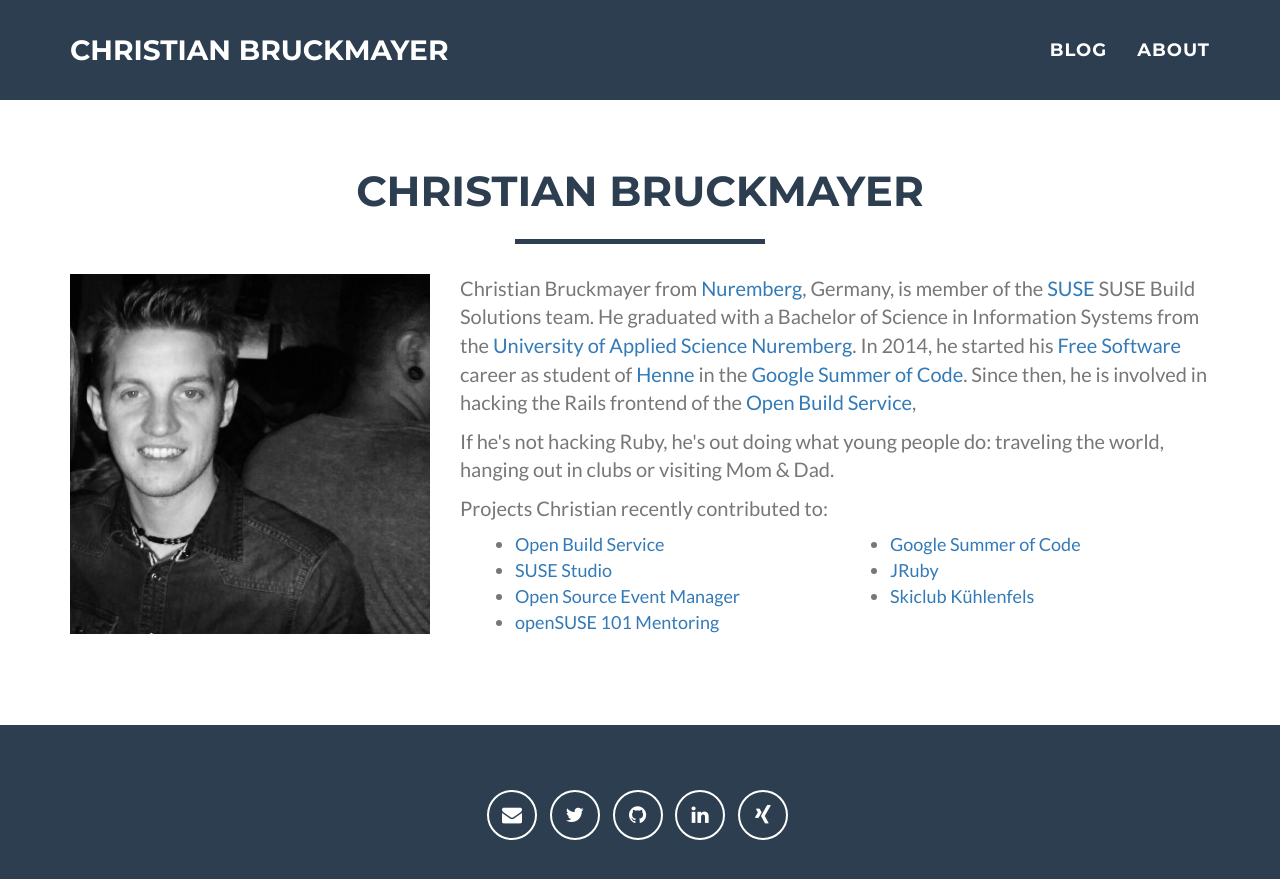
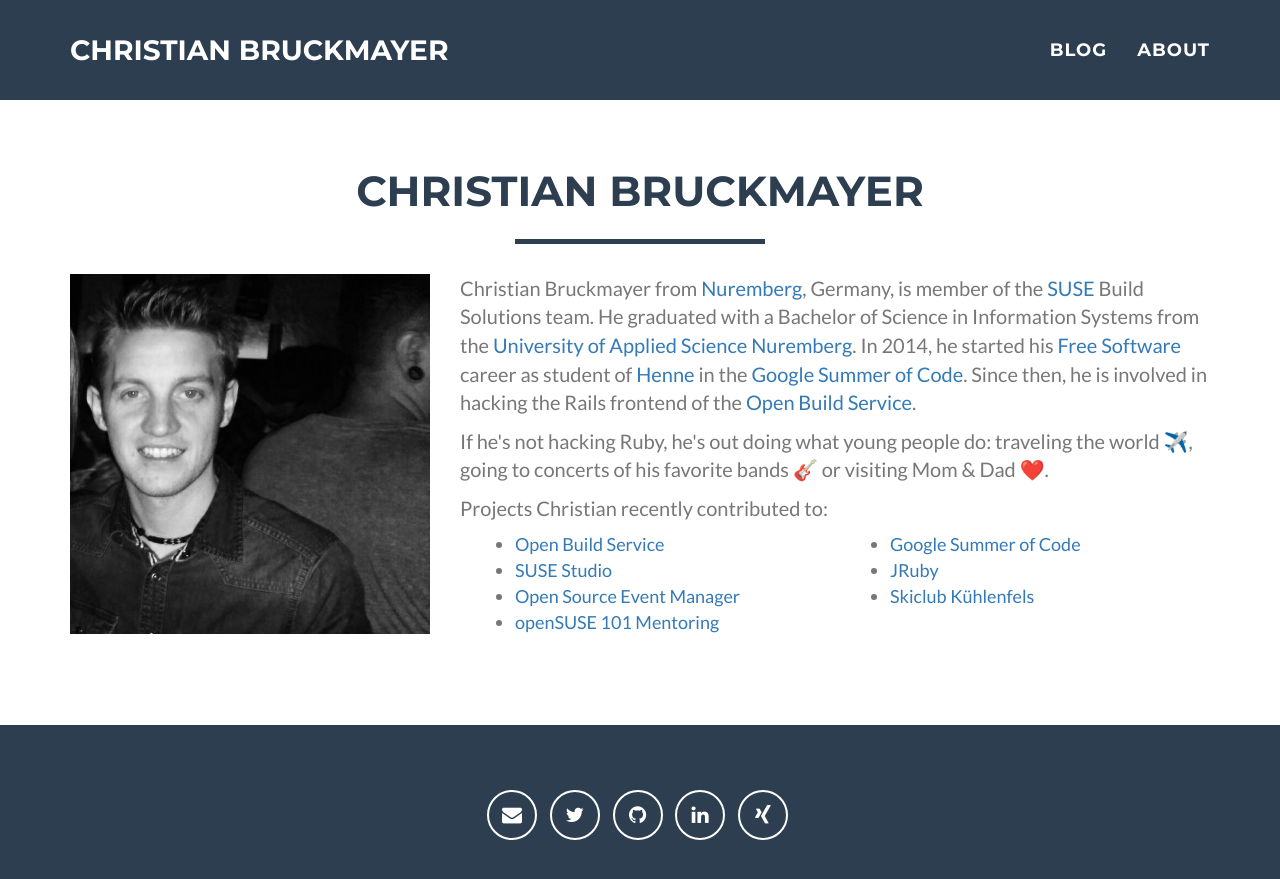
Before and after one commit to ChrisBr/bruckmayer.net, a Jekyll site: the page built from index.html, in a window 1280 px wide and 900 px high, scrolled down 650 px. Shown: the top 879 px of the window. Built offline with Jekyll 4.4.1, drawn with Linux system fonts in a browser that asks for light colours; nearby versions of some CDN libraries; emoji names are drawn with the system emoji font.

Commit message:
Update about

```diff
--- a/_includes/about.html
+++ b/_includes/about.html
@@ -16,7 +16,7 @@
           <a href="http://en.wikipedia.org/wiki/Nuremberg">Nuremberg</a>,
           Germany, is member of the
           <a href="http://suse.com/">SUSE</a>
-          SUSE Build Solutions team.
+          Build Solutions team.
           He graduated with a Bachelor of Science in Information Systems from the
           <a href="http://www.th-nuernberg.eu/">University of Applied Science Nuremberg</a>.
           In 2014, he started his
@@ -26,10 +26,10 @@
           in the
           <a href="https://summerofcode.withgoogle.com/">Google Summer of Code</a>.
           Since then, he is involved in hacking the Rails frontend of the
-          <a href="http://openbuildservice.org/">Open Build Service</a>,
+          <a href="http://openbuildservice.org/">Open Build Service</a>.
         </p>
         <p>
-          If he's not hacking Ruby, he's out doing what young people do: traveling the world, hanging out in clubs or visiting Mom & Dad.
+          If he's not hacking Ruby, he's out doing what young people do: traveling the world :airplane:, going to concerts of his favorite bands :guitar: or visiting Mom & Dad :heart:.
         </p>
 
         <p>
@@ -37,13 +37,13 @@
         <div class="col-lg-6">
           <ul>
             <li>
-              <a href="http://openbuildservice.org/">Open Build Service</a>
+              <a href="https://github.com/openSUSE/open-build-service/commits/master?author=chrisbr">Open Build Service</a>
             </li>
             <li>
-              <a href="https://susestudio.com/">SUSE Studio</a>
+              <a href="https://en.wikipedia.org/wiki/SUSE_Studio">SUSE Studio</a>
             </li>
             <li>
-              <a href="http://osem.io/">Open Source Event Manager</a>
+              <a href="https://github.com/openSUSE/osem/commits/master?author=chrisbr">Open Source Event Manager</a>
             </li>
             <li>
               <a href="http://101.opensuse.org/">openSUSE 101 Mentoring</a>
```
